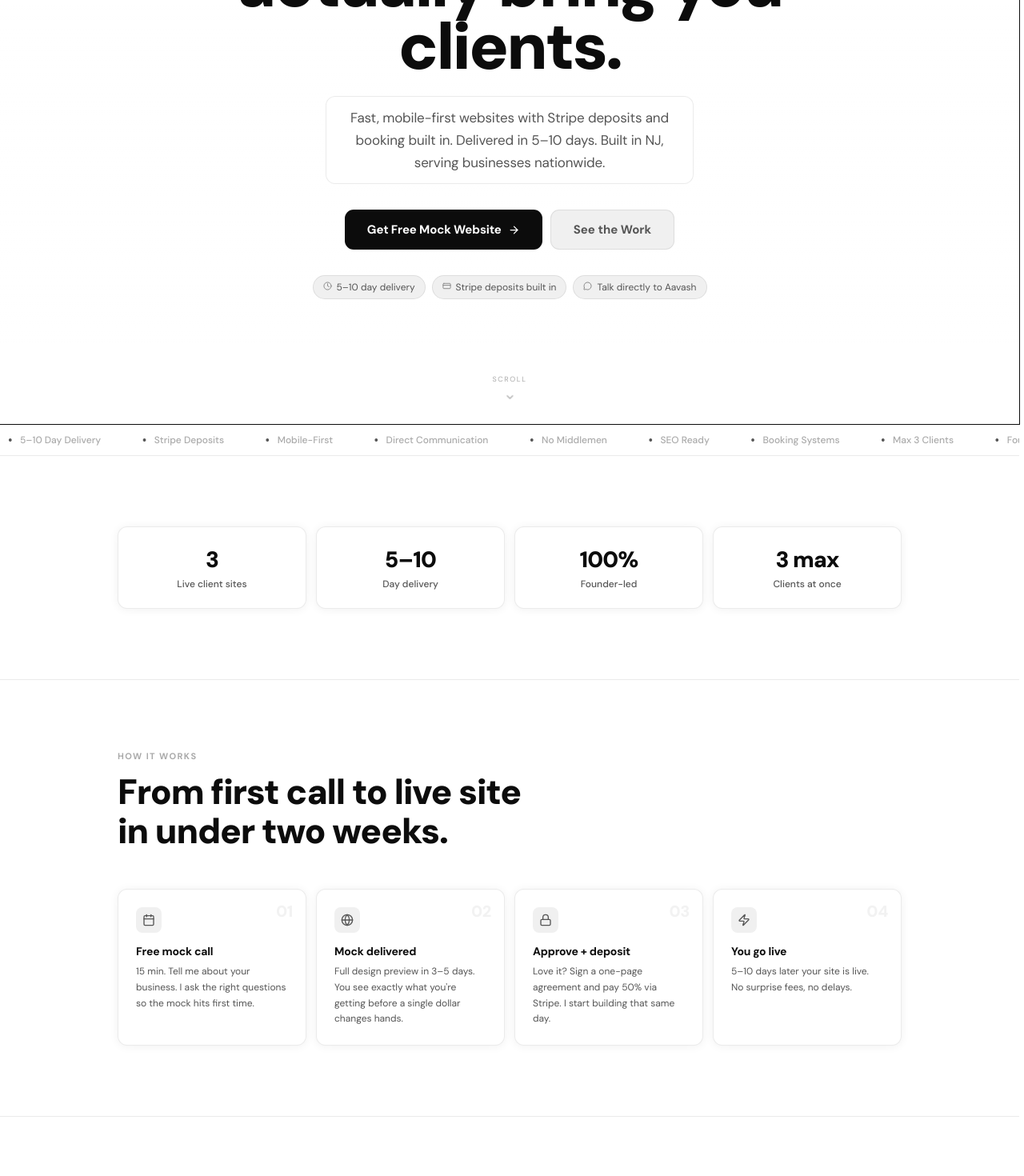
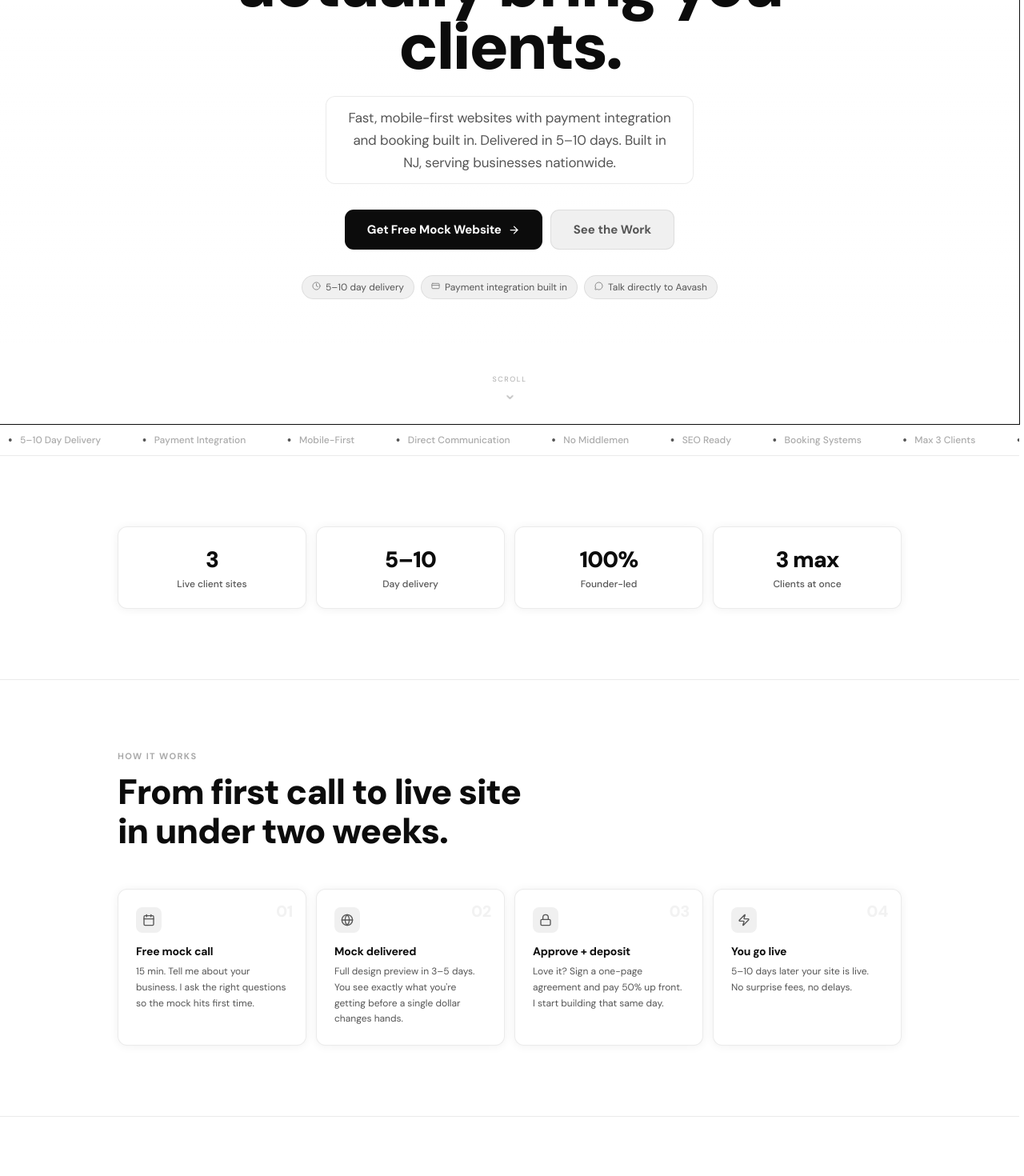
Before and after one commit to Aavash-L/clearforge-labs, a Next.js app: page / in a window 1280 px wide. Shown: the part 300-1770 px from the top of the page at 80% size. Built offline with nearby package versions, Linux system fonts and the light colour scheme.

Commit message:
v2 - fix project root

```diff
--- a/app/layout.tsx
+++ b/app/layout.tsx
@@ -31,7 +31,7 @@ export const metadata: Metadata = {
     template: '%s | ClearForgeLabs',
   },
   description:
-    'Fast, mobile-first websites with Stripe deposits and booking built in. Delivered in 5–10 days. NJ-based, serving businesses nationwide. Free mock website included.',
+    'Fast, mobile-first websites with payment integration and booking built in. Delivered in 5–10 days. NJ-based, serving businesses nationwide. Free mock website included.',
   keywords: [
     'web design NJ',
     'website designer New Jersey',
@@ -57,7 +57,7 @@ export const metadata: Metadata = {
     siteName: 'ClearForgeLabs',
     title: 'ClearForgeLabs — Modern Websites That Actually Bring You Clients',
     description:
-      'Fast, mobile-first websites with Stripe deposits and booking built in. Free mock website. Delivered in 5–10 days.',
+      'Fast, mobile-first websites with payment integration and booking built in. Free mock website. Delivered in 5–10 days.',
     images: [
       {
         url: '/og-image.png',   // ← add a 1200x630 image to /public/og-image.png
--- a/app/page.tsx
+++ b/app/page.tsx
@@ -221,7 +221,7 @@ const SitePreviewModal = memo(function SitePreviewModal({ site, onClose, dark: d
 })
 
 // ── Ticker ────────────────────────────────────────────────
-const TICKER_ITEMS = ['NJ-Based Builder','5–10 Day Delivery','Stripe Deposits','Mobile-First','Direct Communication','No Middlemen','SEO Ready','Booking Systems','Max 3 Clients','Founder-Led']
+const TICKER_ITEMS = ['NJ-Based Builder','5–10 Day Delivery','Payment Integration','Mobile-First','Direct Communication','No Middlemen','SEO Ready','Booking Systems','Max 3 Clients','Founder-Led']
 
 const Ticker = memo(function Ticker({ dark: d }: { dark: boolean }) {
   const c = tk(d)
@@ -455,7 +455,7 @@ export default function ClearForgeLabs() {
                 padding: '12px 20px', borderRadius: 12, backdropFilter: 'blur(10px)',
                 border: `1px solid ${c.cardBorder}`,
               }}>
-              Fast, mobile-first websites with Stripe deposits and booking built in. Delivered in 5–10 days. Built in NJ, serving businesses nationwide.
+              Fast, mobile-first websites with payment integration and booking built in. Delivered in 5–10 days. Built in NJ, serving businesses nationwide.
             </motion.p>
 
             <motion.div initial={{ opacity: 0, y: 10 }} animate={{ opacity: 1, y: 0 }} transition={{ delay: 0.6 }}
@@ -478,7 +478,7 @@ export default function ClearForgeLabs() {
               style={{ display: 'flex', flexWrap: 'wrap', gap: 8, justifyContent: 'center' }}>
               {[
                 { icon: <Clock size={11}/>,        text: '5–10 day delivery' },
-                { icon: <CreditCard size={11}/>,   text: 'Stripe deposits built in' },
+                { icon: <CreditCard size={11}/>,   text: 'Payment integration built in' },
                 { icon: <MessageCircle size={11}/>,text: 'Talk directly to Aavash' },
               ].map((p, i) => (
                 <div key={i} style={{ display:'inline-flex', alignItems:'center', gap:6, padding:'6px 12px', borderRadius:999, background:c.bgSubtle, border:`1px solid ${c.cardBorder}`, fontSize:12, color:c.textSub }}>
@@ -529,7 +529,7 @@ export default function ClearForgeLabs() {
               {[
                 { n: '01', title: 'Free mock call', desc: '15 min. Tell me about your business. I ask the right questions so the mock hits first time.', icon: <Calendar size={16} /> },
                 { n:'02', title:'Mock delivered',    desc:"Full design preview in 3–5 days. You see exactly what you're getting before a single dollar changes hands.",             icon:<Globe size={16}/> },
-                { n:'03', title:'Approve + deposit', desc:"Love it? Sign a one-page agreement and pay 50% via Stripe. I start building that same day.",                            icon:<Lock size={16}/> },
+                { n:'03', title:'Approve + deposit', desc:"Love it? Sign a one-page agreement and pay 50% up front. I start building that same day.",                            icon:<Lock size={16}/> },
                 { n:'04', title:'You go live',       desc:"5–10 days later your site is live. No surprise fees, no delays.",                           icon:<Zap size={16}/> },
               ].map((item, i) => (
                 <FadeIn key={i} delay={i * 0.08} style={{ height:'100%' }}>
@@ -592,7 +592,7 @@ export default function ClearForgeLabs() {
                 Simple pricing.<br />No surprises.
               </h2>
               <p style={{ fontSize:13, color:c.textSub, marginBottom:10, maxWidth:420, lineHeight:1.6 }}>
-                50% upfront via Stripe, 50% on launch. All packages include a free mock before you commit.
+                50% upfront, 50% on launch. All packages include a free mock before you commit.
               </p>
               <div style={{ display:'inline-flex', alignItems:'center', gap:8, padding:'6px 12px', borderRadius:999, background:c.card, border:`1px solid ${c.cardBorder}`, marginBottom:44 }}>
                 <CheckCircle size={11} color={c.textSub} />
@@ -609,7 +609,7 @@ export default function ClearForgeLabs() {
               <FadeIn delay={0.1}>
                 <PricingCard dark={dark} tier="Growth" price="$1,500" sub="setup" popular onBook={openModal}
                   desc="For businesses ready to convert visitors. Booking, Stripe deposits, SEO, and Google integration included."
-                  features={['4–6 page website','Booking system setup','Stripe deposit collection','On-page SEO','Google Business integration','Analytics setup','7–10 day delivery']} />
+                  features={['4–6 page website','Booking system setup','Payment integration','On-page SEO','Google Business integration','Analytics setup','7–10 day delivery']} />
               </FadeIn>
               <FadeIn delay={0.2}>
                 <PricingCard dark={dark} tier="Pro" price="$2,500" sub="setup" onBook={openModal}
@@ -695,7 +695,7 @@ export default function ClearForgeLabs() {
                 { icon:<Smartphone size={14}/>, title:'Mobile-first',    desc:'Designed for phones first. Works perfectly on every screen size.' },
                 { icon:<Zap size={14}/>,        title:'Fast load times', desc:'Optimized for Core Web Vitals. Speed affects your Google ranking.' },
                 { icon:<BarChart3 size={14}/>,  title:'SEO foundation',  desc:'Meta tags, sitemaps, structured data — Google finds you from day one.' },
-                { icon:<CreditCard size={14}/>, title:'Stripe deposits', desc:'Collect deposits at booking automatically. No-shows drop immediately.' },
+                { icon:<CreditCard size={14}/>, title:'Payment integration', desc:'Collect payments at booking automatically. No-shows drop immediately.' },
                 { icon:<Calendar size={14}/>,   title:'Booking system',  desc:'Calendly or custom booking embedded and live at launch.' },
                 { icon:<Shield size={14}/>,     title:'SSL + Security',  desc:'HTTPS, security headers, and industry best practices built in.' },
               ].map((f, i) => (
```
